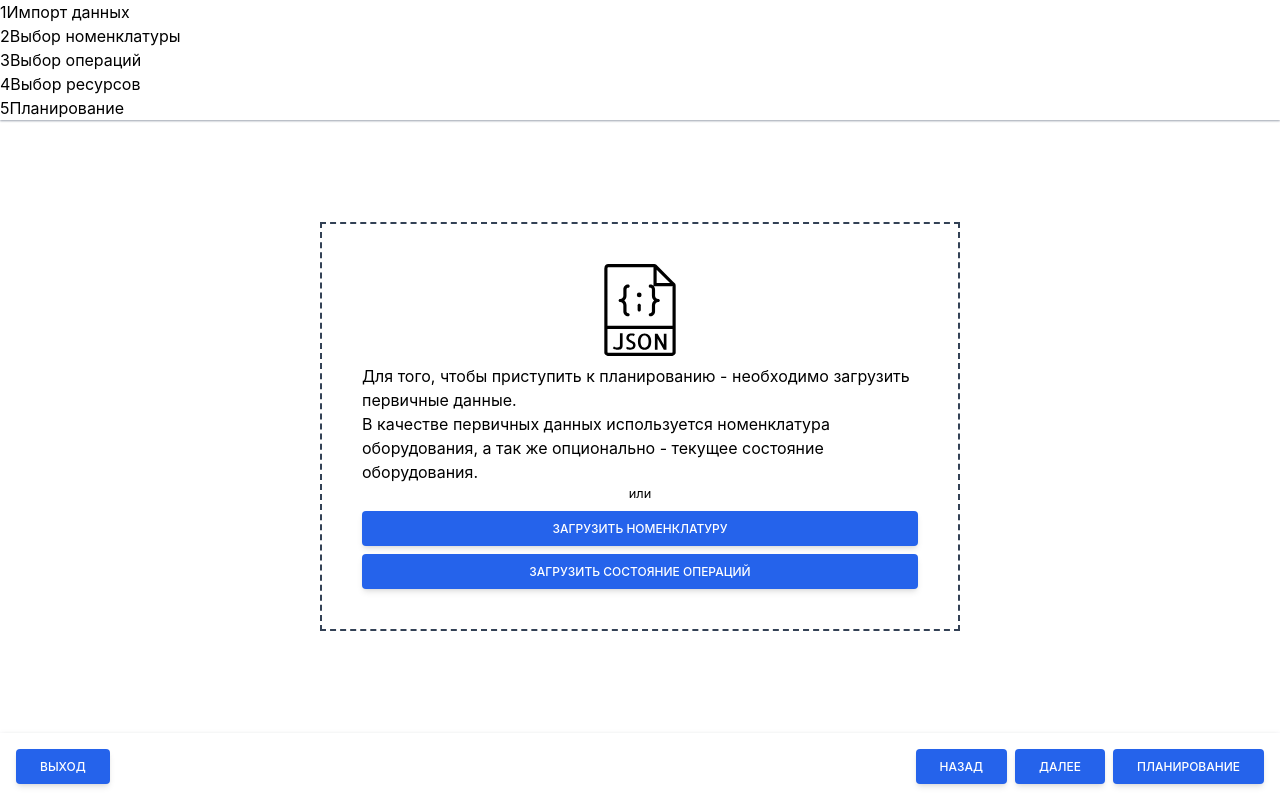
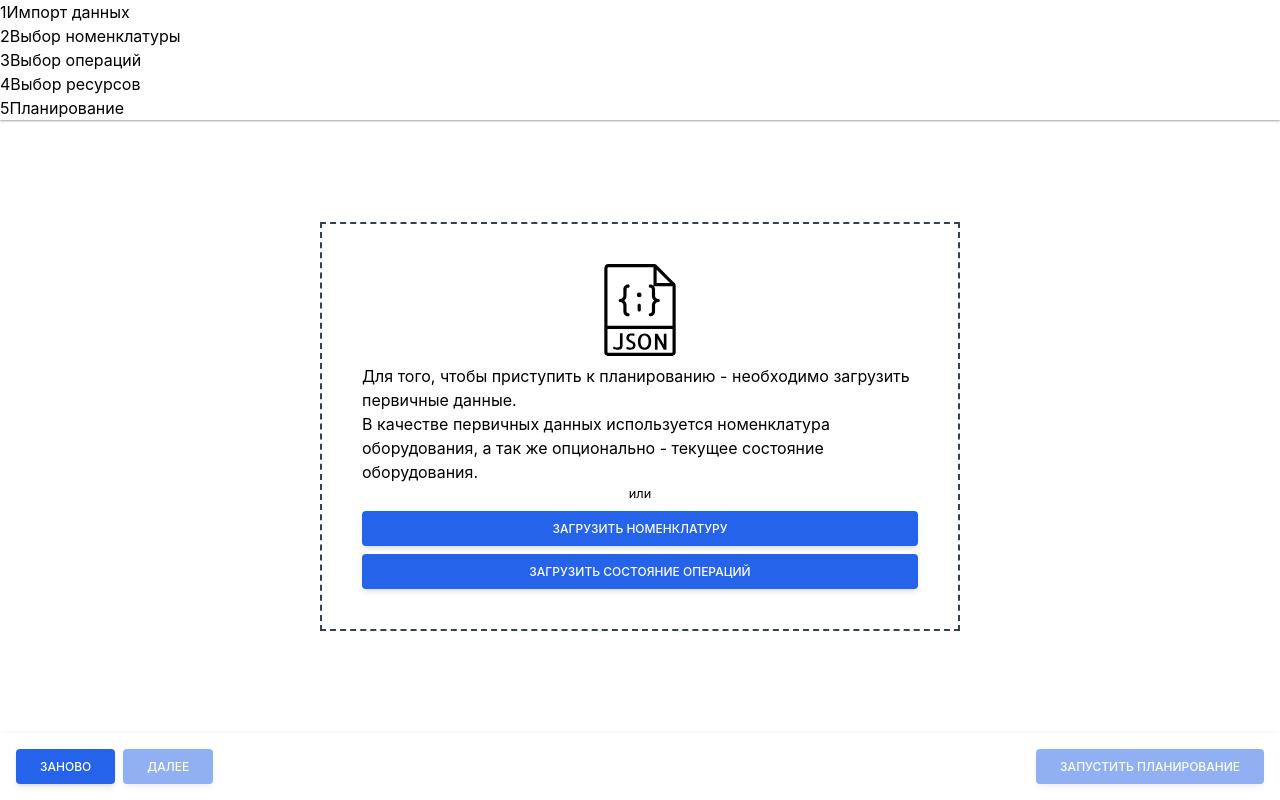
Before and after one commit to lorentzimys/ktsm-planner-mvp, a React app: page /plan/importData in a window 1280 px wide. Built offline with nearby package versions, Linux system fonts and the light colour scheme; what tw-elements would draw is missing.

Commit message:
[*] - More improvements

```diff
--- a/src/components/WizardToolbar/index.tsx
+++ b/src/components/WizardToolbar/index.tsx
@@ -1,54 +1,92 @@
+import clsx from "clsx";
+import { stat } from "fs";
+import { useState } from "react";
 import { useSelector } from "react-redux";
 import { useLocation, useNavigate } from "react-router-dom"
 
 import { useAppDispatch } from "../../hooks/hooks";
+import { RootState } from "../../store";
+import { currentStep as currStep } from "../../store/wizard/selectors";
 
 import {
   prevStep,
   nextStep,
-  clearWizardState
+  clearWizardState,
+  goToStep
 } from "../../store/wizard/slice";
 
 const WizardToolbar = () => {
   const dispatch = useAppDispatch();
-  const navigate = useNavigate();
+  const planningAllowed = useSelector((state: RootState) => state.wizard.nomenclature);
+  const currentStep = useSelector(currStep);
+  const prevText = useSelector((state: RootState) => {
+    const currentStep = state.wizard.currentStep;
+    if (currentStep < 2) {
+      return 'Заново';
+    } else {
+      return 'Назад'
+    }
+  });
+
+  const canProceed = useSelector((state: RootState) => {
+    const currentStep = state.wizard.currentStep;
+    const nomenclature = state.wizard.nomenclature;
+
+    if ([0, 1, 2, 3].includes(currentStep) && nomenclature) {
+      return true;
+    }
+
+    return false;
+  })
 
   const handleExit = () => {
-    dispatch(clearWizardState())
-    navigate("/", { replace: true });
+    // eslint-disable-next-line no-restricted-globals
+    const procced = confirm('Текущая сессия планирования будет утеряна. Все равно продолжить?');
+    if (procced) {
+      dispatch(clearWizardState())
+      dispatch(goToStep(0));
+      // navigate("/", { replace: true });
+    }
   }
 
   const handlePrev = () => {
-    dispatch(prevStep());
+    if (currentStep < 2) {
+      handleExit();
+    } else {
+      dispatch(prevStep());
+    }
   }
 
   const handleNext = () => {
     dispatch(nextStep());
   }
 
+  const handlePlan = () => {
+    console.log('handlePlan');
+    dispatch(goToStep(4));
+  }
+
   return (
     <div className="flex flex-row justify-between p-4">
-      <button
-        onClick={handleExit}
-        className="inline-block px-6 py-2.5 bg-blue-600 text-white font-medium text-xs leading-tight uppercase rounded shadow-md hover:bg-blue-700 hover:shadow-lg focus:bg-blue-700 focus:shadow-lg focus:outline-none focus:ring-0 active:bg-blue-800 active:shadow-lg transition duration-150 ease-in-out"
-      >
-        Выход
-      </button>
       <div className="gap-x-2 flex">
         <button
           onClick={handlePrev}
           className="inline-block px-6 py-2.5 bg-blue-600 text-white font-medium text-xs leading-tight uppercase rounded shadow-md hover:bg-blue-700 hover:shadow-lg focus:bg-blue-700 focus:shadow-lg focus:outline-none focus:ring-0 active:bg-blue-800 active:shadow-lg transition duration-150 ease-in-out">
-          Назад
+          {prevText}
         </button>
         <button
+          disabled={!canProceed}
           onClick={handleNext}
-          className="inline-block px-6 py-2.5 bg-blue-600 text-white font-medium text-xs leading-tight uppercase rounded shadow-md hover:bg-blue-700 hover:shadow-lg focus:bg-blue-700 focus:shadow-lg focus:outline-none focus:ring-0 active:bg-blue-800 active:shadow-lg transition duration-150 ease-in-out">
+          className="disabled:opacity-50 disabled:cursor-not-allowed inline-block px-6 py-2.5 bg-blue-600 text-white font-medium text-xs leading-tight uppercase rounded shadow-md hover:bg-blue-700 hover:shadow-lg focus:bg-blue-700 focus:shadow-lg focus:outline-none focus:ring-0 active:bg-blue-800 active:shadow-lg transition duration-150 ease-in-out">
           Далее
         </button>
+      </div>
+      <div className="gap-x-2 flex">
         <button
-          // onClick={}
-          className="inline-block px-6 py-2.5 bg-blue-600 text-white font-medium text-xs leading-tight uppercase rounded shadow-md hover:bg-blue-700 hover:shadow-lg focus:bg-blue-700 focus:shadow-lg focus:outline-none focus:ring-0 active:bg-blue-800 active:shadow-lg transition duration-150 ease-in-out">
-          Планирование
+          onClick={handlePlan}
+          disabled={!planningAllowed}
+          className="disabled:opacity-50 disabled:cursor-not-allowed  inline-block px-6 py-2.5 bg-blue-600 text-white font-medium text-xs leading-tight uppercase rounded shadow-md hover:bg-blue-700 hover:shadow-lg focus:bg-blue-700 focus:shadow-lg focus:outline-none focus:ring-0 active:bg-blue-800 active:shadow-lg transition duration-150 ease-in-out">
+          Запустить планирование
         </button>
       </div>
     </div>
--- a/src/pages/Operations/index.tsx
+++ b/src/pages/Operations/index.tsx
@@ -2,16 +2,32 @@ import Grid from "../../components/Grid";
 import { useSelector } from "react-redux";
 import { operationsColumnsConfig } from "../../components/Grid/columnsConfig";
 import { RootState } from "../../store";
+import { useAppDispatch } from "../../hooks/hooks";
+import { nextStep } from "../../store/wizard/slice";
 
 const OpeationsPage = () => {
   const data = useSelector((state: RootState) => state.wizard.operations);
+  const dispatch = useAppDispatch();
+
+  const handleSkipOperations = () => {
+    dispatch(nextStep());
+  }
 
   console.log(data);
   return (
     <div className='flex flex-1 overflow-hidden'>
-      {data && (
+      {data ? (
         <Grid data={data} columnsConfig={operationsColumnsConfig} />
-      )}
+      ) :
+      <div className="flex flex-1 flex-col gap-2 justify-center place-content-center content-center items-center">
+          <span className="w-96 text-center">Данные о состоянии операций не были импортированы в планировщик, однако, Вы можете пропустить этот шаг</span>
+          <button
+            onClick={handleSkipOperations}
+            className="inline-block px-6 py-2.5 bg-blue-600 text-white font-medium text-xs leading-tight uppercase rounded shadow-md hover:bg-blue-700 hover:shadow-lg focus:bg-blue-700 focus:shadow-lg focus:outline-none focus:ring-0 active:bg-blue-800 active:shadow-lg transition duration-150 ease-in-out">
+            Пропустить шаг
+          </button>
+        </div>
+      }
     </div>
   );
 }
--- a/src/pages/Planning/index.tsx
+++ b/src/pages/Planning/index.tsx
@@ -4,22 +4,23 @@ import addDays from 'date-fns/addDays'
 
 import { useSelector } from 'react-redux';
 import { IDataState } from '../../store/dataSlice';
+import { RootState } from "../../store";
 
 export const PlanningPage = () => {
-  const data = useSelector(({ data }: { data: IDataState }) => data.value);
+  const data = useSelector((state: RootState) => state.wizard.nomenclature);
 
-  const mapDataToTasks = () => (
-    data.map(d => ({
-      id: d.id,
-      name: d.nomenclature.name,
+  const mapDataToTasks = (): any => {
+    return data ? data.map(d => ({
+      id: d.item_id,
+      name: d.item_desc,
       start: new Date(),
       end: addDays(new Date(), 10),
       progress: 0,
-    // custom_class?: string;
-    // setDependencies(value: string[]): void;
-    // dependencies: string;
-    }))
-  )
+      // custom_class?: string;
+      // setDependencies(value: string[]): void;
+      // dependencies: string;
+    })) : []
+  };
 
   return (
     <div>
--- a/src/store/wizard/slice.ts
+++ b/src/store/wizard/slice.ts
@@ -34,13 +34,15 @@ export interface WizardState {
   currentStep: number,
   nomenclature: Array<any> | null,
   operations: Array<any> | null,
+  planningAllowed: boolean,
 }
 
 const initialState: WizardState = {
   steps: Object.values(WizardStep),
   currentStep: 0,
   nomenclature: null,
-  operations: null
+  operations: null,
+  planningAllowed: false
 };
 
 
@@ -70,6 +72,7 @@ export const wizardSlice = createSlice({
     clearWizardState: (state) => {
       state.currentStep = 0;
       state.nomenclature = null;
+      state.operations = null;
     }
   },
 });
```
